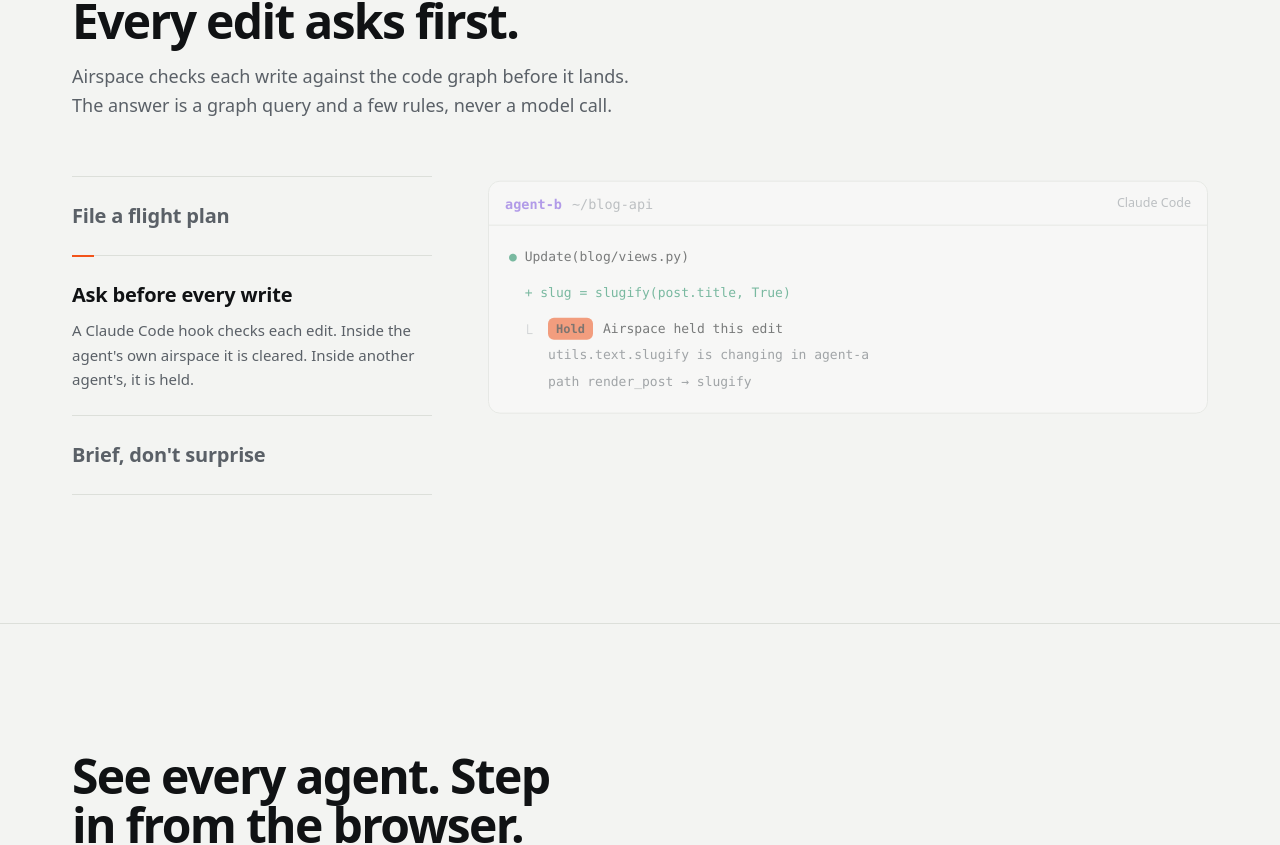
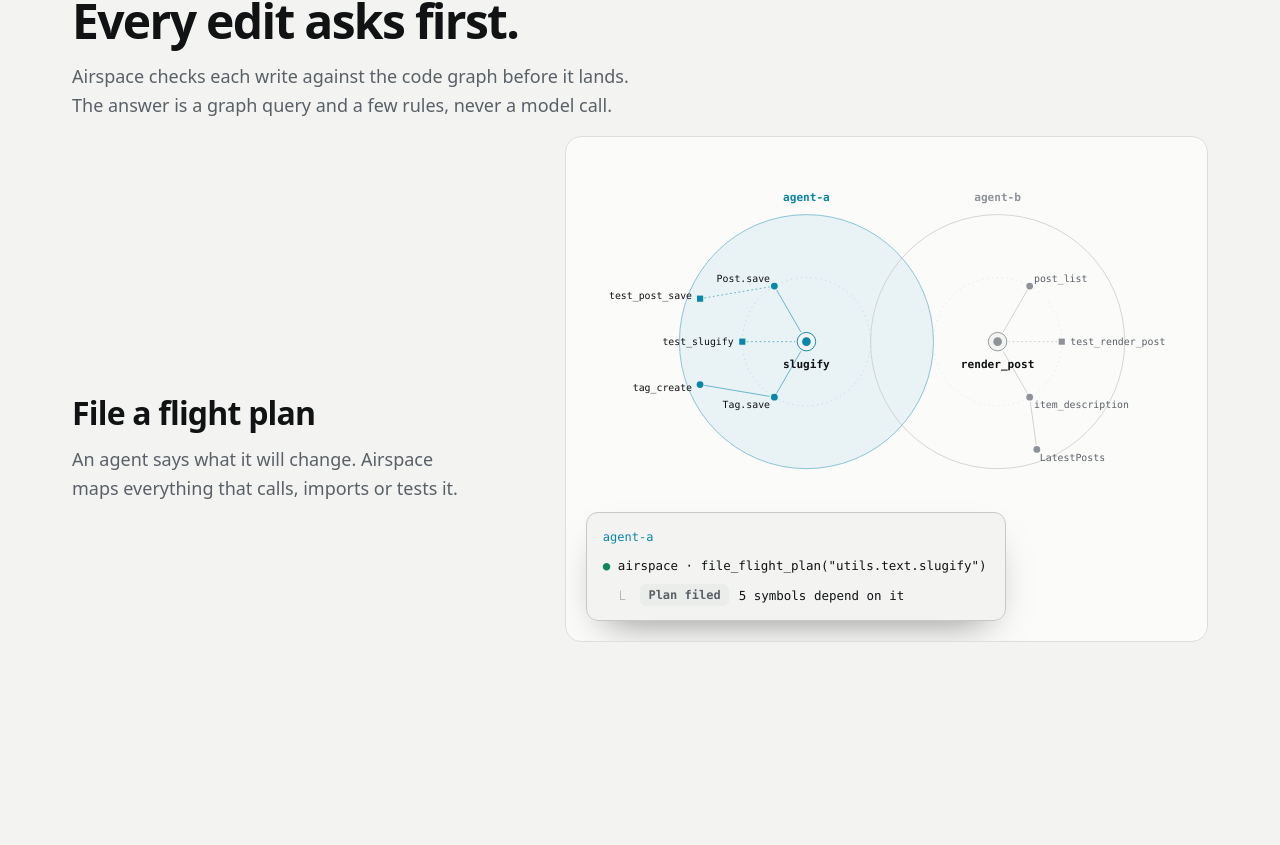
Before and after one commit to sushanshetty1/airspace, a React (Vite) app in the folder web/: page / in a window 1280 px wide. Shown: the part 2324-3169 px from the top of the page. Built offline with nearby package versions, Linux system fonts and the light colour scheme.

Commit message:
Site: sticky scroll story for how it works

```diff
--- a/web/src/Terminal.tsx
+++ b/web/src/Terminal.tsx
@@ -9,7 +9,7 @@ export type TermLine =
   | { kind: 'diff'; text: ReactNode }
   | { kind: 'result'; head: ReactNode; lines?: ReactNode[] }
 
-function Line({ line }: { line: TermLine }) {
+export function Line({ line }: { line: TermLine }) {
   switch (line.kind) {
     case 'prompt':
       return (
--- a/web/src/index.css
+++ b/web/src/index.css
@@ -182,8 +182,8 @@ body {
 }
 
 /* Scope labels: readable on desktop, only the essentials on phones. */
-.scope-minor { font-size: 14px; }
-.scope-major { font-size: 16px; }
+.scope-minor { font-size: 16px; }
+.scope-major { font-size: 18px; }
 @media (max-width: 639px) {
   .scope-minor { display: none; }
   .scope-major { font-size: 28px; }
--- a/web/src/sections/HowItWorks.tsx
+++ b/web/src/sections/HowItWorks.tsx
@@ -1,37 +1,67 @@
-import { AnimatePresence, motion, useInView, useReducedMotion } from 'motion/react'
+import { AnimatePresence, motion } from 'motion/react'
 import { useEffect, useRef, useState } from 'react'
 import { Scope } from '../radar/Scope'
-import { Terminal, type TermLine } from '../Terminal'
+import { Line, type TermLine } from '../Terminal'
 import { Container, SectionHeading, Sign } from '../ui'
 
 const ease = [0.22, 1, 0.36, 1] as const
 
-const holdLines: TermLine[] = [
-  { kind: 'tool', text: 'Update(blog/views.py)' },
-  { kind: 'diff', text: '+ slug = slugify(post.title, True)' },
+type Step = { title: string; body: string; scope: number; agent: string; color: string; lines: TermLine[] }
+
+const steps: Step[] = [
+  {
+    title: 'File a flight plan',
+    body: 'An agent says what it will change. Airspace maps everything that calls, imports or tests it.',
+    scope: 1,
+    agent: 'agent-a',
+    color: 'var(--agent-a)',
+    lines: [
+      { kind: 'tool', text: 'airspace · file_flight_plan("utils.text.slugify")' },
       {
         kind: 'result',
         head: (
           <>
-        <Sign kind="HOLD">Hold</Sign> Airspace held this edit
+            <Sign kind="FILED">Plan filed</Sign> 5 symbols depend on it
           </>
         ),
-    lines: ['utils.text.slugify is changing in agent-a', 'path   render_post → slugify'],
       },
-]
-
-const briefLines: TermLine[] = [
+    ],
+  },
+  {
+    title: 'Ask before every write',
+    body: "A Claude Code hook checks each edit. Inside the agent's own airspace it is cleared. Inside another agent's, it is held.",
+    scope: 5,
+    agent: 'agent-b',
+    color: 'var(--agent-b)',
+    lines: [
+      { kind: 'tool', text: 'Update(blog/views.py)' },
       {
         kind: 'result',
         head: (
           <>
-        <Sign kind="BRIEFED">Briefed</Sign> slugify has a new signature
+            <Sign kind="HOLD">Hold</Sign> slugify is changing in agent-a
           </>
         ),
-    lines: ['new    slugify(value, *, unicode=False)', 'Update your call, then try again.'],
+        lines: ['path   render_post → slugify'],
+      },
+    ],
+  },
+  {
+    title: "Brief, don't surprise",
+    body: 'When a signature changes, every agent that depends on it gets the new one on its next step.',
+    scope: 7,
+    agent: 'agent-b',
+    color: 'var(--agent-b)',
+    lines: [
+      {
+        kind: 'result',
+        head: (
+          <>
+            <Sign kind="BRIEFED">Briefed</Sign> slugify(value, *, unicode=False)
+          </>
+        ),
       },
       { kind: 'tool', text: 'Update(blog/views.py)' },
-  { kind: 'diff', text: '+ slug = slugify(post.title, unicode=True)' },
       {
         kind: 'result',
         head: (
@@ -40,94 +70,88 @@ const briefLines: TermLine[] = [
           </>
         ),
       },
+    ],
+  },
 ]
 
-const steps = [
-  { title: 'File a flight plan', body: 'An agent says what it will change. Airspace maps everything that calls, imports or tests it, ring by ring.' },
-  { title: 'Ask before every write', body: "A Claude Code hook checks each edit. Inside the agent's own airspace it is cleared. Inside another agent's, it is held." },
-  { title: "Brief, don't surprise", body: 'When a signature changes, every agent that depends on it gets the new one on its next step.' },
-]
-
-function Visual({ index }: { index: number }) {
-  if (index === 0) {
+/** The airspaces at this step, with what the agent's terminal printed laid over the corner. */
+function Visual({ step }: { step: Step }) {
   return (
-      <div className="rounded-[14px] border border-line bg-surface px-3 py-6 sm:px-8 sm:py-8">
-        <Scope step={2} />
+    <div className="relative overflow-hidden rounded-[16px] border border-line bg-surface">
+      <div className="px-3 pt-8 pb-4 sm:px-10 sm:pt-12 sm:pb-40">
+        <Scope step={step.scope} />
+      </div>
+      <div className="m-3 mt-0 sm:absolute sm:bottom-5 sm:left-5 sm:m-0 sm:w-[420px]">
+        <AnimatePresence mode="wait">
+          <motion.div
+            key={step.title}
+            initial={{ opacity: 0, y: 10 }}
+            animate={{ opacity: 1, y: 0 }}
+            exit={{ opacity: 0, y: -6 }}
+            transition={{ duration: 0.35, ease }}
+            className="rounded-[12px] border border-line-strong bg-bg/95 px-4 py-3.5 font-mono text-[12.5px] leading-[1.7] shadow-[0_18px_40px_-20px_rgb(0_0_0/0.5)] backdrop-blur"
+          >
+            <p className="mb-2 text-[12px]" style={{ color: step.color }}>
+              {step.agent}
+            </p>
+            <div className="space-y-2">
+              {step.lines.map((l, i) => (
+                <Line key={i} line={l} />
+              ))}
+            </div>
+          </motion.div>
+        </AnimatePresence>
+      </div>
     </div>
   )
-  }
-  return <Terminal agent="agent-b" color="var(--agent-b)" lines={index === 1 ? holdLines : briefLines} />
 }
 
 export function HowItWorks() {
   const [active, setActive] = useState(0)
-  const [touched, setTouched] = useState(false)
-  const ref = useRef<HTMLDivElement>(null)
-  const inView = useInView(ref, { amount: 0.4 })
-  const reduced = useReducedMotion()
+  const refs = useRef<(HTMLDivElement | null)[]>([])
 
+  // The step crossing the middle of the screen is the one the visual shows.
   useEffect(() => {
-    if (touched || !inView || reduced) return
-    const id = window.setTimeout(() => setActive((a) => (a + 1) % steps.length), 6500)
-    return () => window.clearTimeout(id)
-  }, [active, touched, inView, reduced])
+    const io = new IntersectionObserver(
+      (entries) => {
+        for (const e of entries) if (e.isIntersecting) setActive(Number((e.target as HTMLElement).dataset.index))
+      },
+      { rootMargin: '-50% 0px -50% 0px' },
+    )
+    refs.current.forEach((el) => el && io.observe(el))
+    return () => io.disconnect()
+  }, [])
 
   return (
     <section id="how" className="border-t border-line py-24 sm:py-32">
       <Container>
         <SectionHeading title="Every edit asks first." lede="Airspace checks each write against the code graph before it lands. The answer is a graph query and a few rules, never a model call." />
 
-        <div ref={ref} className="mt-14 grid gap-8 lg:grid-cols-[360px_minmax(0,1fr)] lg:gap-14">
-          <div className="flex flex-col" role="tablist" aria-label="How Airspace works">
-            {steps.map((s, i) => {
-              const on = i === active
-              return (
-                <button
+        <div className="mt-12 grid gap-10 lg:mt-4 lg:grid-cols-[minmax(0,0.8fr)_minmax(0,1.2fr)] lg:gap-16">
+          <div>
+            {steps.map((s, i) => (
+              <div
                 key={s.title}
-                  type="button"
-                  role="tab"
-                  aria-selected={on}
-                  onClick={() => {
-                    setActive(i)
-                    setTouched(true)
+                ref={(el) => {
+                  refs.current[i] = el
                 }}
-                  className="group relative border-t border-line py-6 text-left last:border-b"
+                data-index={i}
+                className="py-10 lg:flex lg:min-h-[78vh] lg:flex-col lg:justify-center lg:py-0"
               >
-                  <span className={`block text-[20px] font-semibold tracking-[-0.01em] transition-colors ${on ? 'text-text' : 'text-muted group-hover:text-text'}`}>{s.title}</span>
-                  <AnimatePresence initial={false}>
-                    {on && (
-                      <motion.span
-                        initial={{ height: 0, opacity: 0 }}
-                        animate={{ height: 'auto', opacity: 1 }}
-                        exit={{ height: 0, opacity: 0 }}
-                        transition={{ duration: 0.35, ease }}
-                        className="block overflow-hidden"
-                      >
-                        <span className="block pt-2 text-[15px] leading-relaxed text-muted">{s.body}</span>
-                      </motion.span>
-                    )}
-                  </AnimatePresence>
-                  {on && !touched && !reduced && (
-                    <motion.span
-                      key={`bar-${active}`}
-                      className="absolute -top-px left-0 h-[2px] bg-accent"
-                      initial={{ width: '0%' }}
-                      animate={{ width: inView ? '100%' : '0%' }}
-                      transition={{ duration: 6.5, ease: 'linear' }}
-                    />
-                  )}
-                </button>
-              )
-            })}
+                <h3 className={`text-[28px] leading-tight font-semibold tracking-[-0.025em] transition-colors duration-500 sm:text-[32px] ${active === i ? 'text-text' : 'lg:text-faint'}`}>
+                  {s.title}
+                </h3>
+                <p className={`mt-3 max-w-[38ch] text-[18px] leading-relaxed transition-colors duration-500 ${active === i ? 'text-muted' : 'lg:text-faint'}`}>{s.body}</p>
+                <div className="mt-8 lg:hidden">
+                  <Visual step={s} />
+                </div>
+              </div>
+            ))}
           </div>
 
-          <div className="min-w-0">
-            <div>
-              <AnimatePresence mode="wait">
-                <motion.div key={active} initial={{ opacity: 0, y: 10 }} animate={{ opacity: 1, y: 0 }} exit={{ opacity: 0, y: -6 }} transition={{ duration: 0.35, ease }}>
-                  <Visual index={active} />
-                </motion.div>
-              </AnimatePresence>
+          <div className="hidden lg:block">
+            <div className="sticky top-[calc(50vh-260px)]">
+              <Visual step={steps[active]} />
             </div>
           </div>
         </div>
```
Lines whose indentation alone changed are shown as unchanged.
